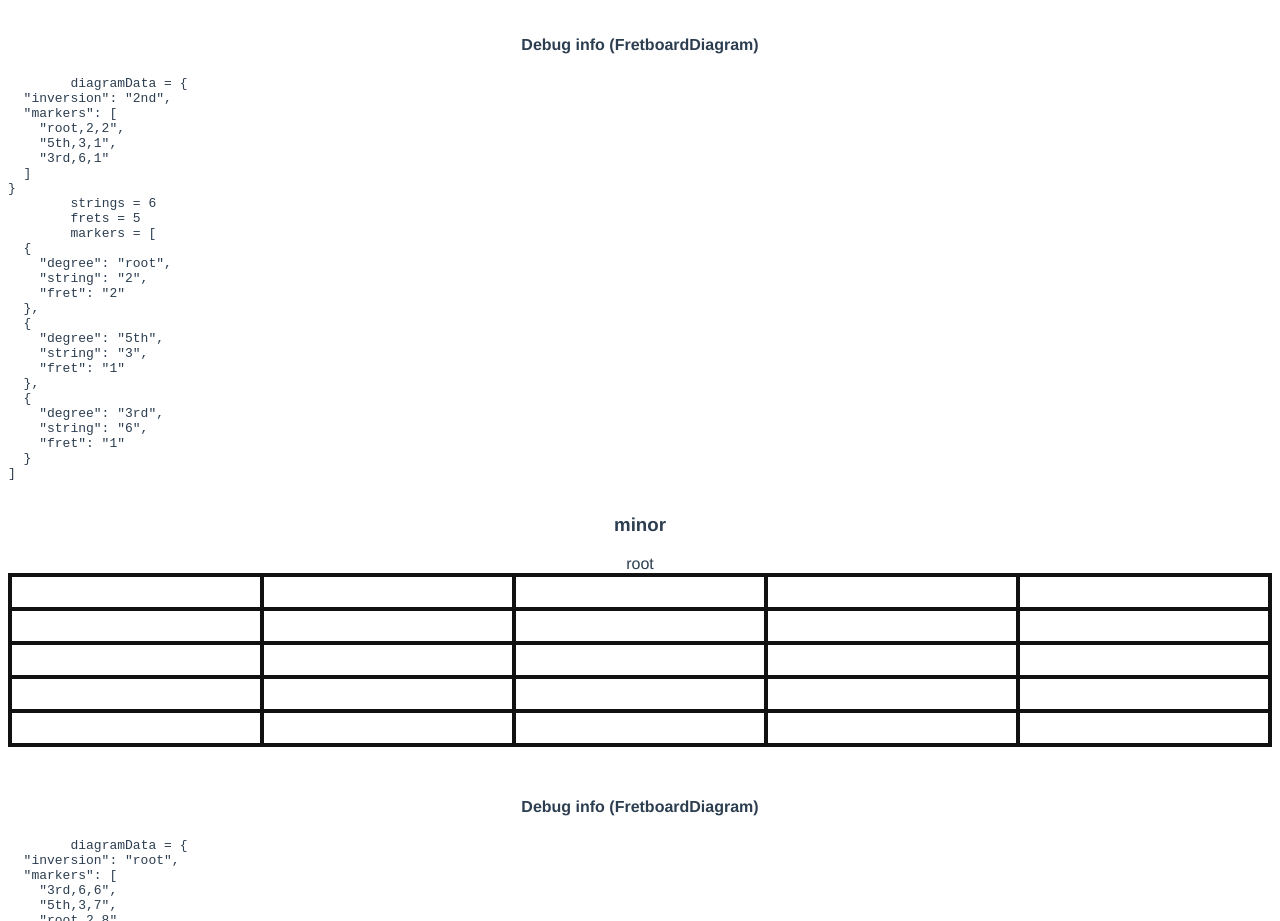
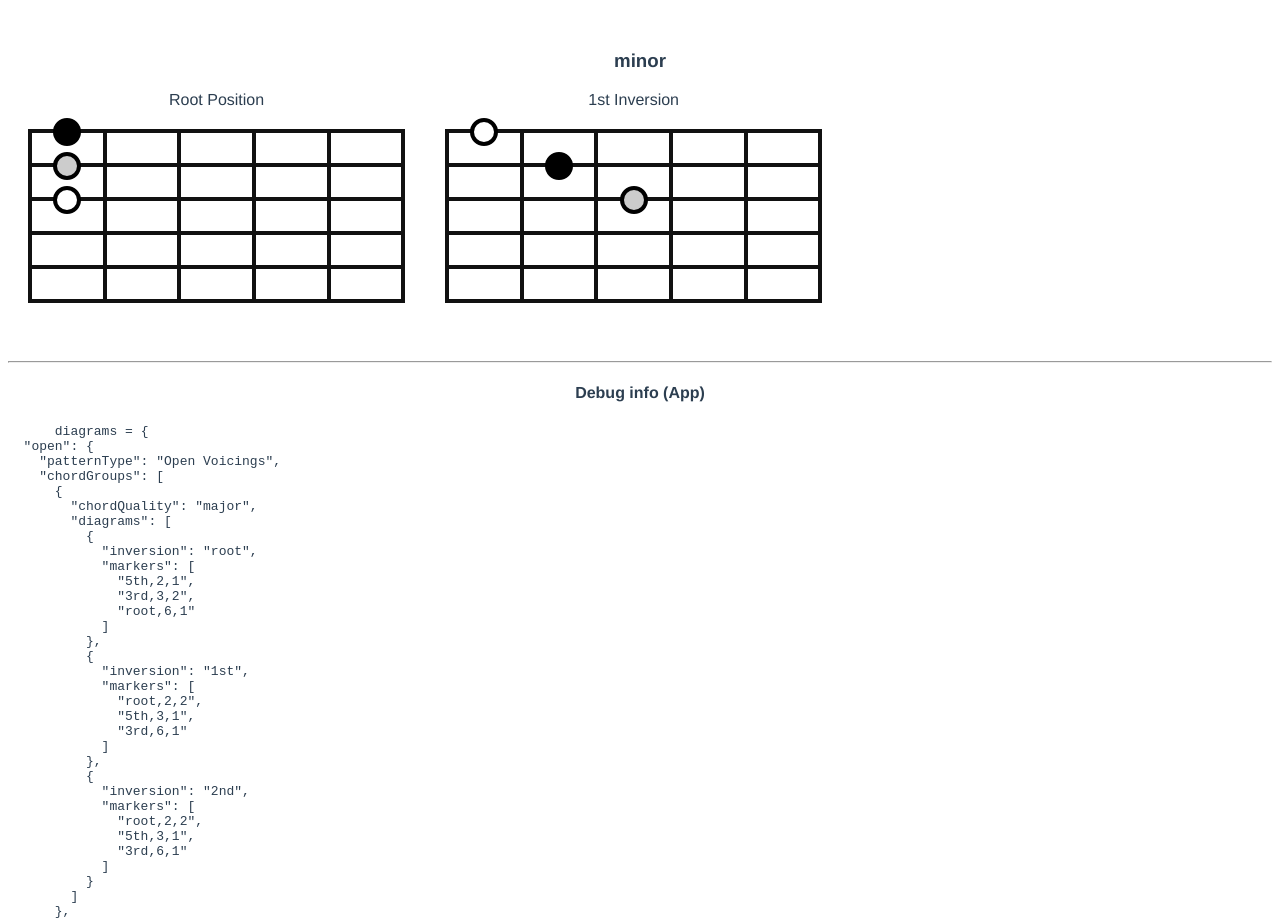
Before and after one commit to rjsalvadorr/guitarragrams, a Vue app: page / in a window 1280 px wide. Shown: the part 1071-1992 px from the top of the page. Built offline with nearby package versions, Linux system fonts and the light colour scheme.

Commit message:
Fixed layout!

```diff
--- a/src/components/ChordGroup.vue
+++ b/src/components/ChordGroup.vue
@@ -1,12 +1,14 @@
 <template>
   <div class="chord-group">
     <h3>{{ groupData.chordQuality }}</h3>
+    <div class="chord-group--diagrams">
       <FretboardDiagram
         instrument="guitar"
         v-for="n in groupData.diagrams"
         :key="n.inversion + Date.now()"
         :diagramData="n"
       />
+    </div>
   </div>
 </template>
 
@@ -16,7 +18,7 @@ import FretboardDiagram from "./FretboardDiagram.vue";
 export default {
   name: "ChordGroup",
   props: {
-    groupData: Object,
+    groupData: Object
   },
   components: {
     FretboardDiagram
@@ -26,4 +28,7 @@ export default {
 
 <!-- Add "scoped" attribute to limit CSS to this component only -->
 <style scoped lang="scss">
+.chord-group--diagrams {
+  display: flex;
+}
 </style>
--- a/src/components/FretboardDiagram.vue
+++ b/src/components/FretboardDiagram.vue
@@ -1,48 +1,48 @@
 <template>
-  <div class="fretboard-diagram-container">
-    <span>{{ diagramData.inversion }}</span>
+  <div class="fretboard-diagram">
+    <span>{{ label }}</span>
     <div :class="['fretboard', 'fretboard--' + instrument]">
       <div v-for="n in strings" :key="n" :class="['string', 'string--' + n]">
         <div v-for="m in frets" :key="m" :class="['fret', 'fret--' + m]">
           <FretboardMarker :markerData="markers" :stringNum="n" :fretNum="m"/>
         </div>
       </div>
-      <h4>Debug info (FretboardDiagram)</h4>
-      <pre>
-        <code>{{ `diagramData = ${JSON.stringify(diagramData, null, 2)}` }}</code>
-        <code>{{ `strings = ${JSON.stringify(strings, null, 2)}` }}</code>
-        <code>{{ `frets = ${JSON.stringify(frets, null, 2)}` }}</code>
-        <code>{{ `markers = ${JSON.stringify(markers, null, 2)}` }}</code>
-      </pre>
     </div>
   </div>
 </template>
 
 <script>
-import FretboardMarker from './FretboardMarker.vue';
+import FretboardMarker from "./FretboardMarker.vue";
 
 export default {
   name: "FretboardDiagram",
   props: {
     instrument: String,
-    diagramData: Object,
+    diagramData: Object
   },
   computed: {
-    strings: function () {
+    strings: function() {
       return 6;
     },
-    frets: function () {
+    frets: function() {
       return 5;
     },
     markers: function() {
       return this.diagramData.markers.map(function(rawString) {
-        const exploded = rawString.split(',');
+        const exploded = rawString.split(",");
         return {
           degree: exploded[0],
           string: exploded[1],
           fret: exploded[2]
-        }
+        };
       });
+    },
+    label: function() {
+      if (this.diagramData.inversion === "root") {
+        return "Root Position";
+      } else {
+        return `${this.diagramData.inversion} Inversion`;
+      }
     }
   },
   components: {
@@ -55,8 +55,13 @@ export default {
 <style scoped lang="scss">
 $fretUnit: 30px;
 
+.fretboard-diagram {
+  flex-basis: 33%;
+}
+
 .fretboard {
   z-index: 10;
+  padding: 20px;
 }
 
 .string {
--- a/src/components/HelloWorld.vue
+++ /dev/null
@@ -1,37 +0,0 @@
-<template>
-  <div class="hello">
-    <FretboardDiagram instrument="guitar" :strings="6" :frets="5"/>
-  </div>
-</template>
-
-<script>
-import FretboardDiagram from "./FretboardDiagram.vue";
-
-export default {
-  name: "HelloWorld",
-  props: {
-    msg: String
-  },
-  components: {
-    FretboardDiagram
-  }
-};
-</script>
-
-<!-- Add "scoped" attribute to limit CSS to this component only -->
-<style scoped lang="scss">
-h3 {
-  margin: 40px 0 0;
-}
-ul {
-  list-style-type: none;
-  padding: 0;
-}
-li {
-  display: inline-block;
-  margin: 0 10px;
-}
-a {
-  color: #42b983;
-}
-</style>
--- a/src/data/chord-diagrams-3string.json
+++ b/src/data/chord-diagrams-3string.json
@@ -5,19 +5,19 @@
       "chordQuality": "major",
       "diagrams": [
         {
-          "inversion": 0,
+          "inversion": "root",
           "markers": [
-            "3rd,6,6",
-            "5th,3,7",
-            "root,2,8"
+            "5th,1,1",
+            "3rd,2,2",
+            "root,3,2"
           ]
         },
         {
-          "inversion": 2,
+          "inversion": "1st",
           "markers": [
-            "3rd,6,6",
-            "5th,3,7",
-            "root,2,8"
+            "root,1,1",
+            "5th,2,1",
+            "3rd,3,2"
           ]
         }
       ]
@@ -26,19 +26,19 @@
       "chordQuality": "minor",
       "diagrams": [
         {
-          "inversion": 0,
+          "inversion": "root",
           "markers": [
-            "3rd,6,6",
-            "5th,3,7",
-            "root,2,8"
+            "5th,1,1",
+            "3rd,2,1",
+            "root,3,1"
           ]
         },
         {
-          "inversion": 2,
+          "inversion": "1st",
           "markers": [
-            "3rd,6,6",
-            "5th,3,7",
-            "root,2,8"
+            "root,1,1",
+            "5th,2,2",
+            "3rd,3,3"
           ]
         }
       ]
--- a/src/data/chord-diagrams-open.json
+++ b/src/data/chord-diagrams-open.json
@@ -10,6 +10,14 @@
             "5th,2,1",
             "3rd,3,2",
             "root,6,1"
+          ]
+        },
+        {
+          "inversion": "1st",
+          "markers": [
+            "root,2,2",
+            "5th,3,1",
+            "3rd,6,1"
           ]
         },
         {
@@ -28,17 +36,17 @@
         {
           "inversion": "root",
           "markers": [
-            "3rd,6,6",
-            "5th,3,7",
-            "root,2,8"
+            "5th,2,1",
+            "3rd,3,1",
+            "root,6,1"
           ]
         },
         {
-          "inversion": "2nd",
+          "inversion": "1st",
           "markers": [
-            "3rd,6,6",
-            "5th,3,7",
-            "root,2,8"
+            "root,2,3",
+            "5th,3,2",
+            "3rd,6,1"
           ]
         }
       ]
```
Also changed, not shown: src/components/FretboardMarker.vue (+8 -5 lines). Lines whose indentation alone changed are shown as unchanged.
